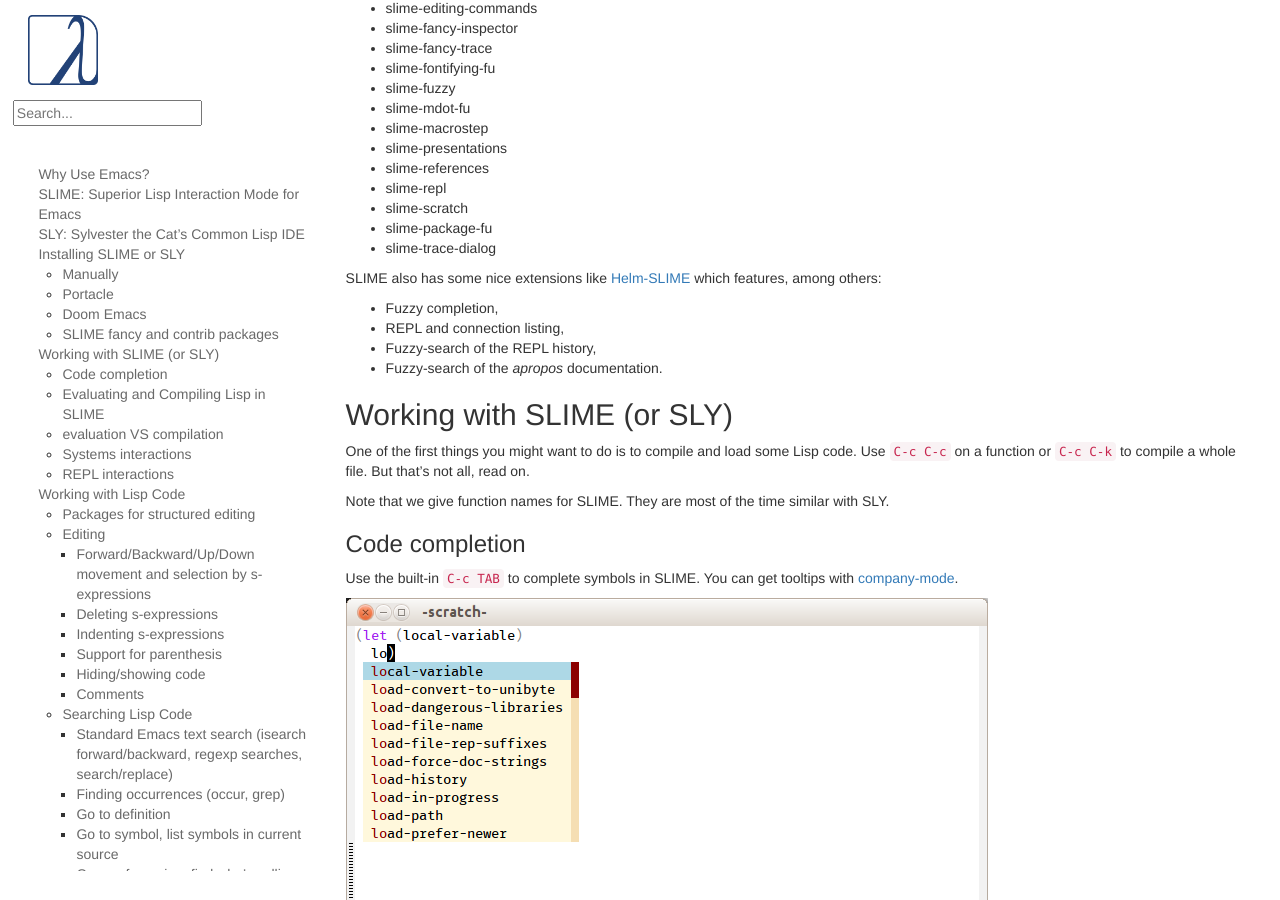
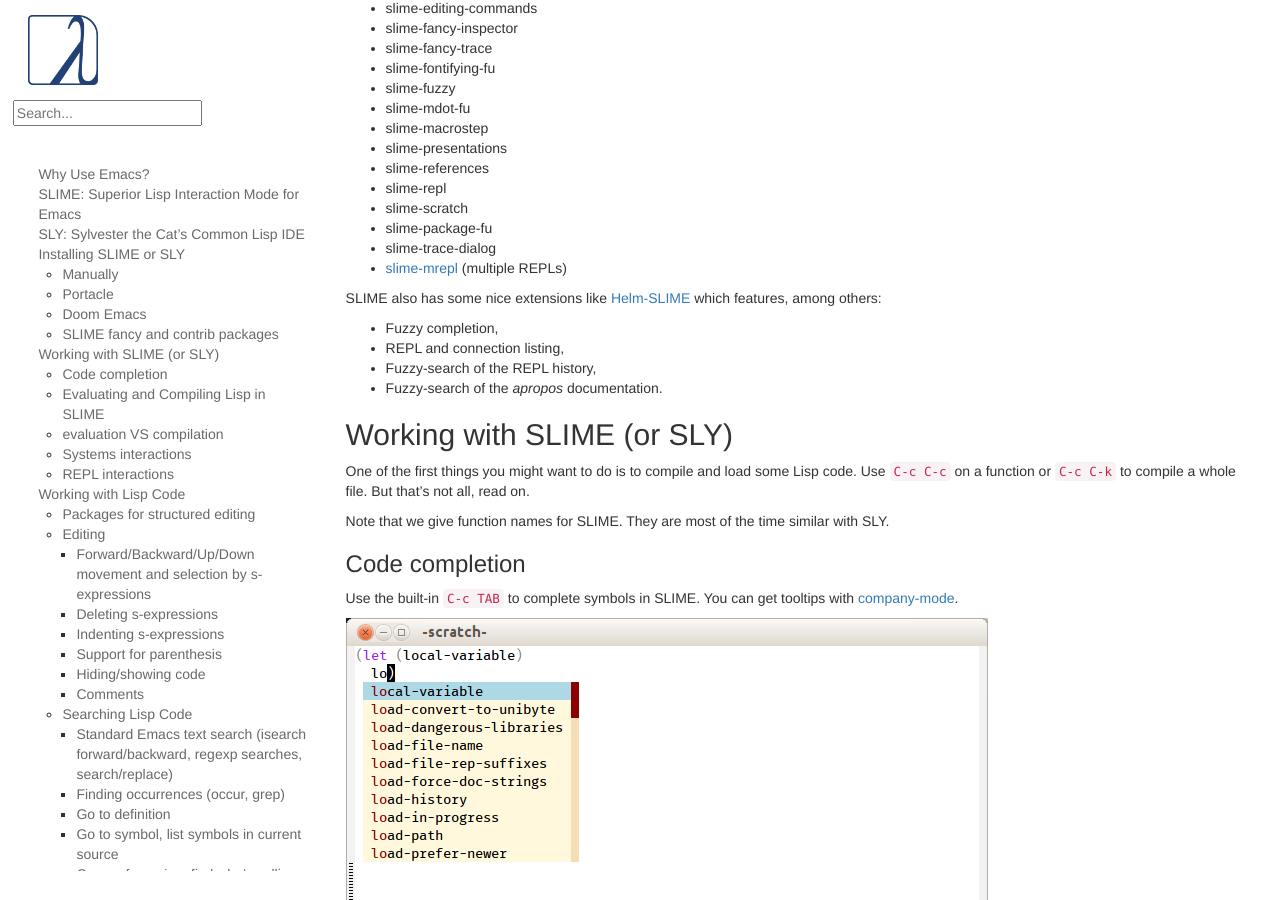
Before and after one commit to LispCookbook/cl-cookbook, a Jekyll site: the page built from emacs-ide.md, in a window 1280 px wide and 900 px high, scrolled down 3056 px. Built offline with Jekyll 4.4.1, drawn with Linux system fonts in a browser that asks for light colours.

Commit message:
slime mention mrepl

```diff
--- a/emacs-ide.md
+++ b/emacs-ide.md
@@ -153,6 +153,7 @@
 - slime-scratch
 - slime-package-fu
 - slime-trace-dialog
+- [slime-mrepl](https://slime.common-lisp.dev/doc/html/slime_002dmrepl.html#slime_002dmrepl) (multiple REPLs)
 
 SLIME also has some nice extensions like
 [Helm-SLIME](https://github.com/emacs-helm/helm-slime) which features, among
```
